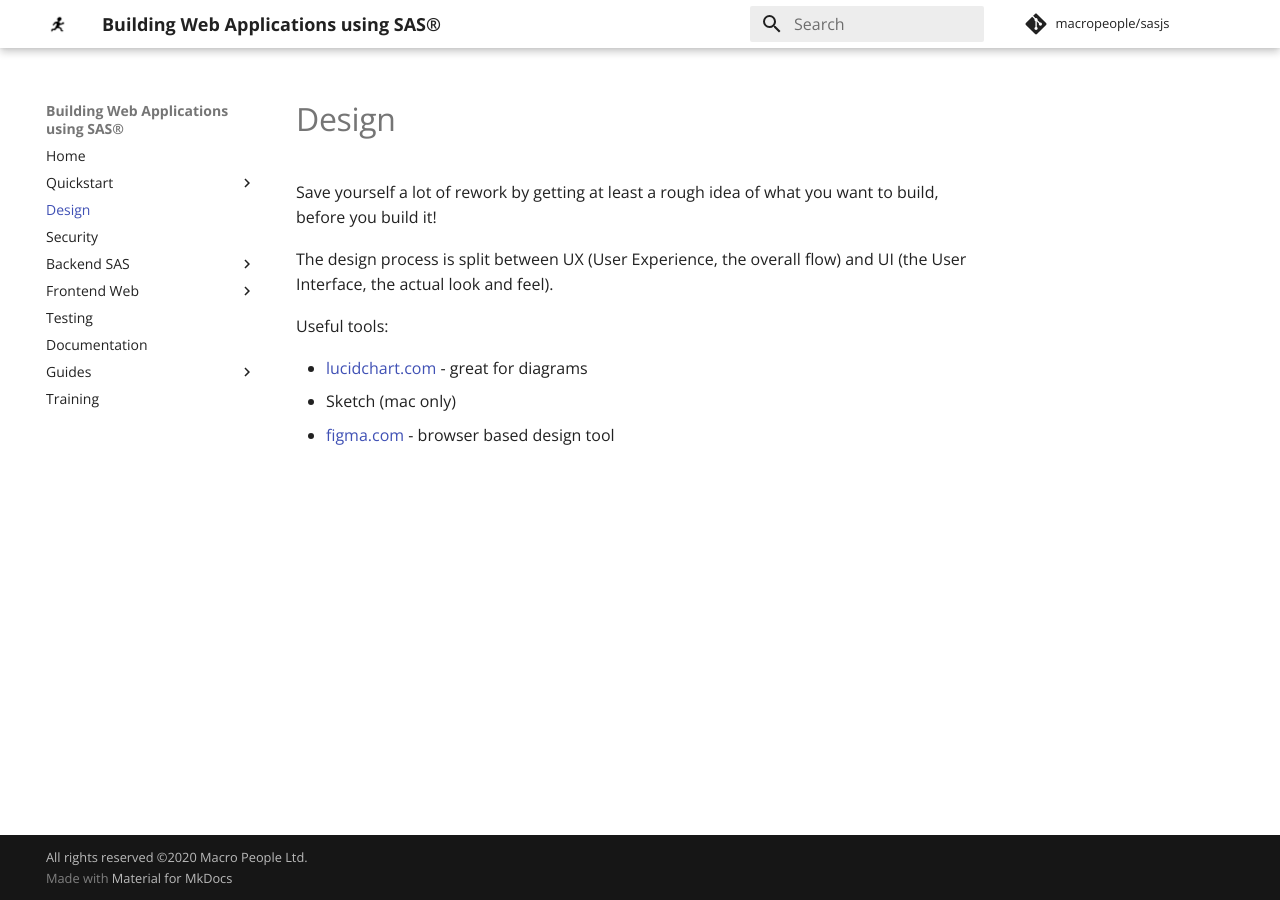
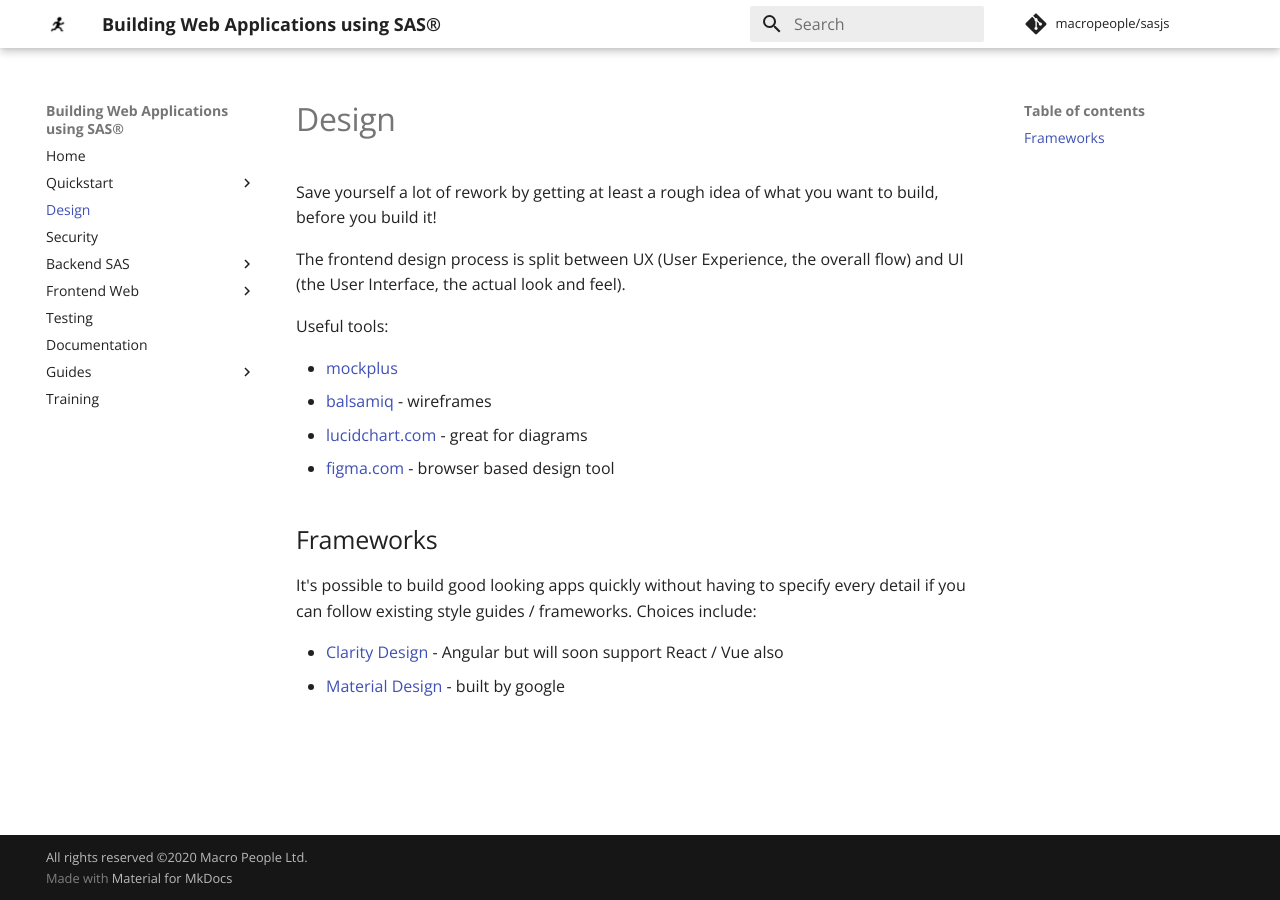
Before and after one commit to sasjs/sasjs.io, an MkDocs documentation site: the page built from docs/design.md, in a window 1280 px wide. Built offline with MkDocs 1.6.1 and Material for MkDocs 9.7.7, drawn with Linux system fonts in a browser that asks for light colours; comment, search, counter and statistics services are not loaded; old or Windows-style settings are respelled for this version of MkDocs.

Commit message:
docs: updates

```diff
--- a/docs/design.md
+++ b/docs/design.md
@@ -2,10 +2,18 @@
 
 Save yourself a lot of rework by getting at least a rough idea of what you want to build, before you build it!
 
-The design process is split between UX (User Experience, the overall flow) and UI (the User Interface, the actual look and feel).
+
+The frontend design process is split between UX (User Experience, the overall flow) and UI (the User Interface, the actual look and feel).
 
 Useful tools:
 
+* [mockplus](https://www.mockplus.com/)
+* [balsamiq](https://balsamiq.com/) - wireframes
 * [lucidchart.com](lucidchart.com) - great for diagrams
-* Sketch (mac only)
 * [figma.com](https://www.figma.com) - browser based design tool
+
+## Frameworks
+It's possible to build good looking apps quickly without having to specify every detail if you can follow existing style guides / frameworks.  Choices include:
+
+* [Clarity Design](clarity.design) - Angular but will soon support React / Vue also
+* [Material Design](https://material.io/design/) - built by google
```
Also changed, not shown: docs/guides/state.md (+3 -3 lines), docs/security.md (+2 -4 lines), docs/training.md (+13 -1 lines).
